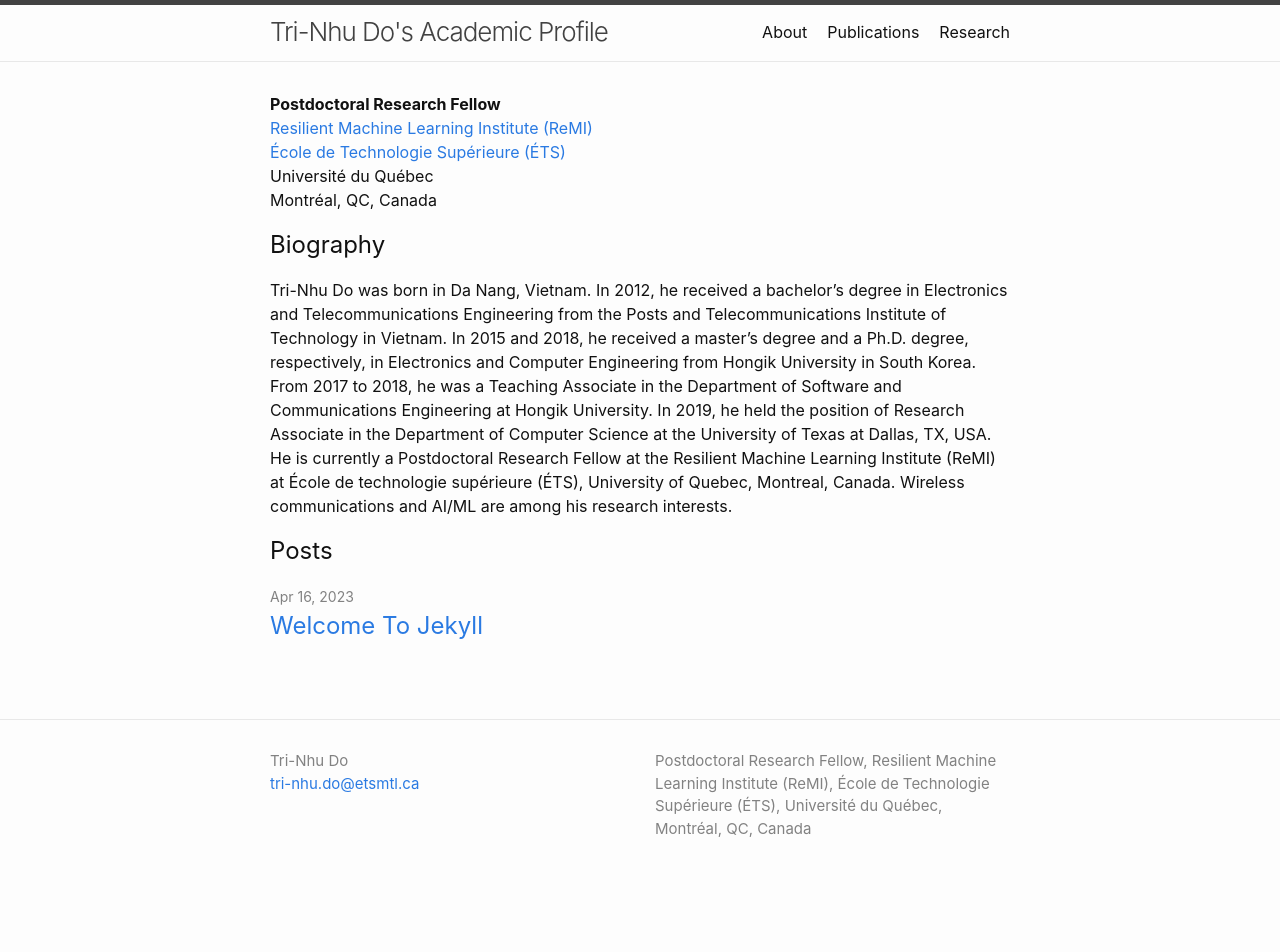
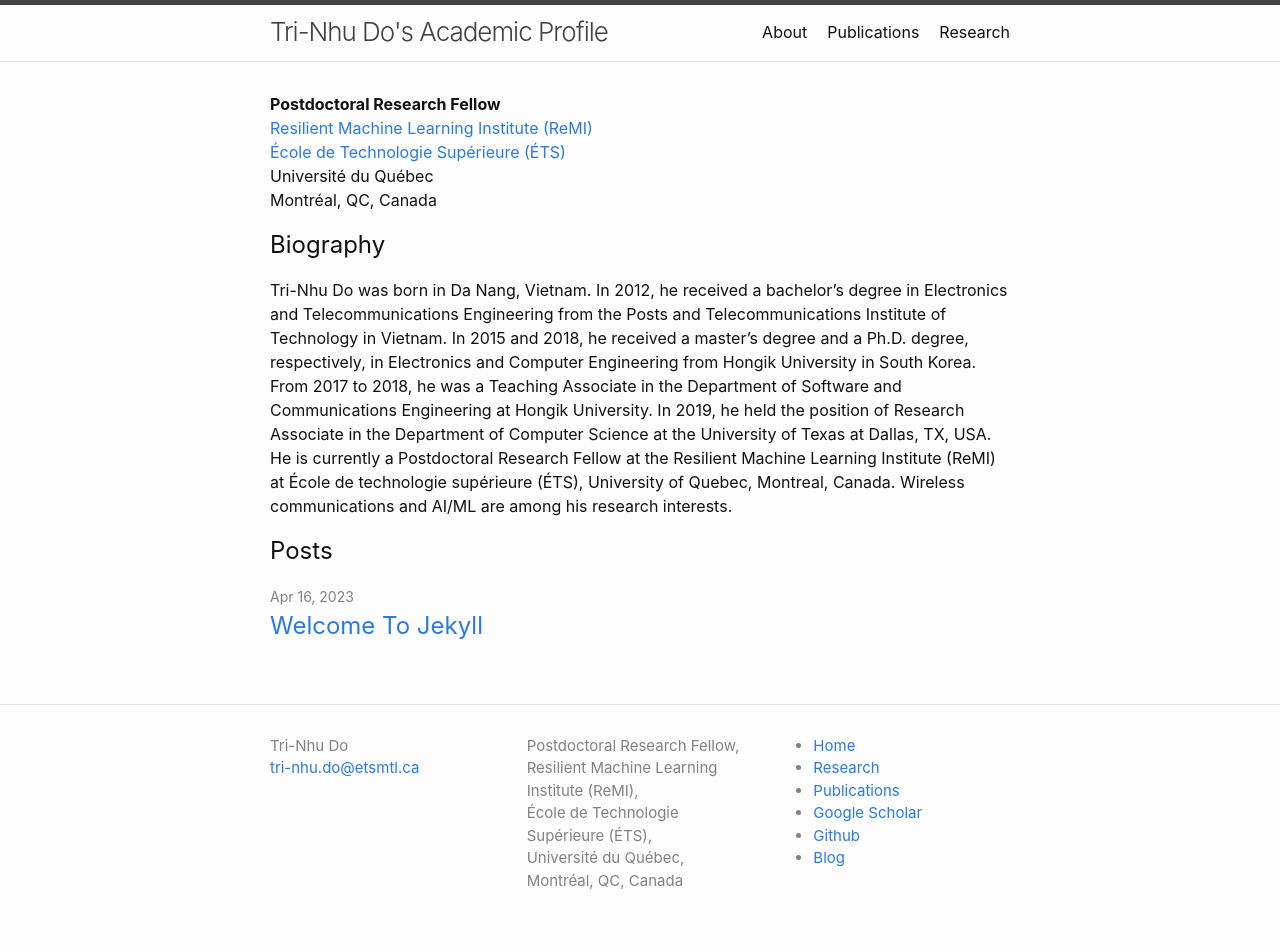
Before and after one commit to trinhudo/trinhudo.github.io, a Jekyll site: the page built from index.md, in a window 1280 px wide. Built offline with Jekyll 4.4.1, drawn with Linux system fonts in a browser that asks for light colours; before the commit the page ends 900 px from its top, so only the background shows below that.

Commit message:
GitHub Desktop / PyCharm

```diff
--- a/_config.yml
+++ b/_config.yml
@@ -5,12 +5,8 @@
 
 # The `>` after `description:` means to ignore line-breaks until next key.
 # If you want to omit the line-break after the end of text, use `>-` instead.
-description:
-  Postdoctoral Research Fellow,
-  Resilient Machine Learning Institute (ReMI),
-  École de Technologie Supérieure (ÉTS),
-  Université du Québec,
-  Montréal, QC, Canada
+#description: >
+
 
 # Build settings
 
--- a/_includes/footer.html
+++ b/_includes/footer.html
@@ -16,9 +16,26 @@
         </ul>
       {%- endif %}
       </div>
+
       <div class="footer-col">
-        <p>{{ site.description | escape }}</p>
+        <p>Postdoctoral Research Fellow,  <br/>
+        Resilient Machine Learning Institute (ReMI),  <br/>
+        École de Technologie Supérieure (ÉTS), <br/>
+        Université du Québec, <br/>
+          Montréal, QC, Canada </p>
       </div>
+
+      <div class="footer-col">
+        <ul>
+          <li><a href="/index">Home</a></li>
+          <li><a href="/research">Research</a></li>
+          <li><a href="/publications">Publications</a></li>
+          <li><a href="https://scholar.google.com/citations?user=cwdP-oYAAAAJ&hl=en" target="_blank">Google Scholar</a></li>
+          <li><a href="https://github.com/trinhudo" target="_blank">Github</a></li>
+          <li><a href="https://tri-nhu.blog/" target="_blank">Blog</a></li>
+        </ul>
+      </div>
+
     </div>
 
     <div class="social-links">
```
Also changed, not shown: 7 other files.
